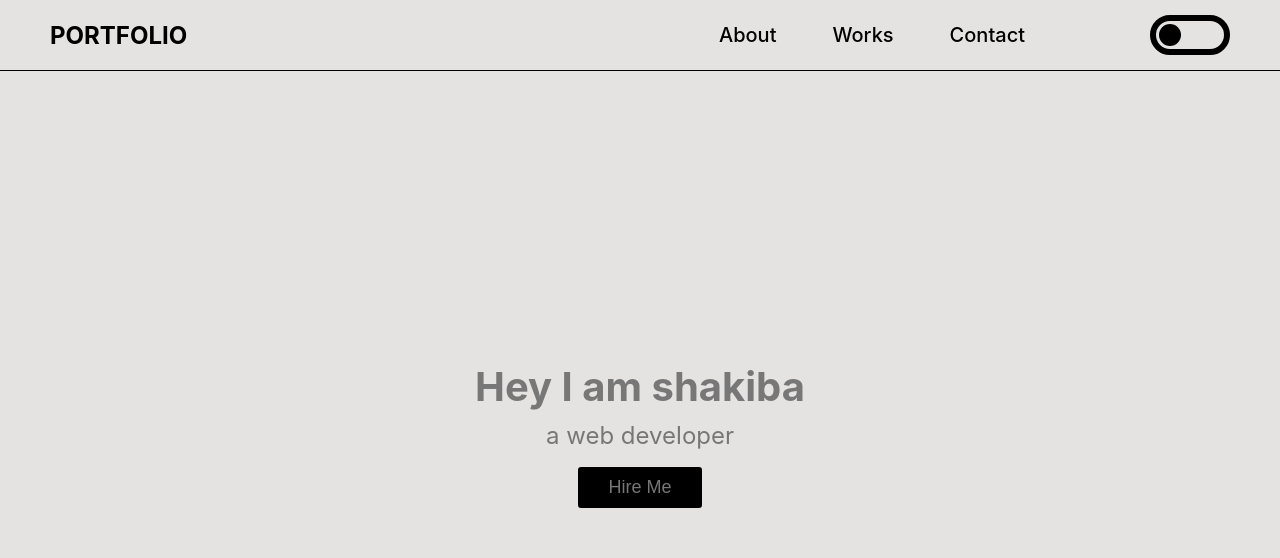
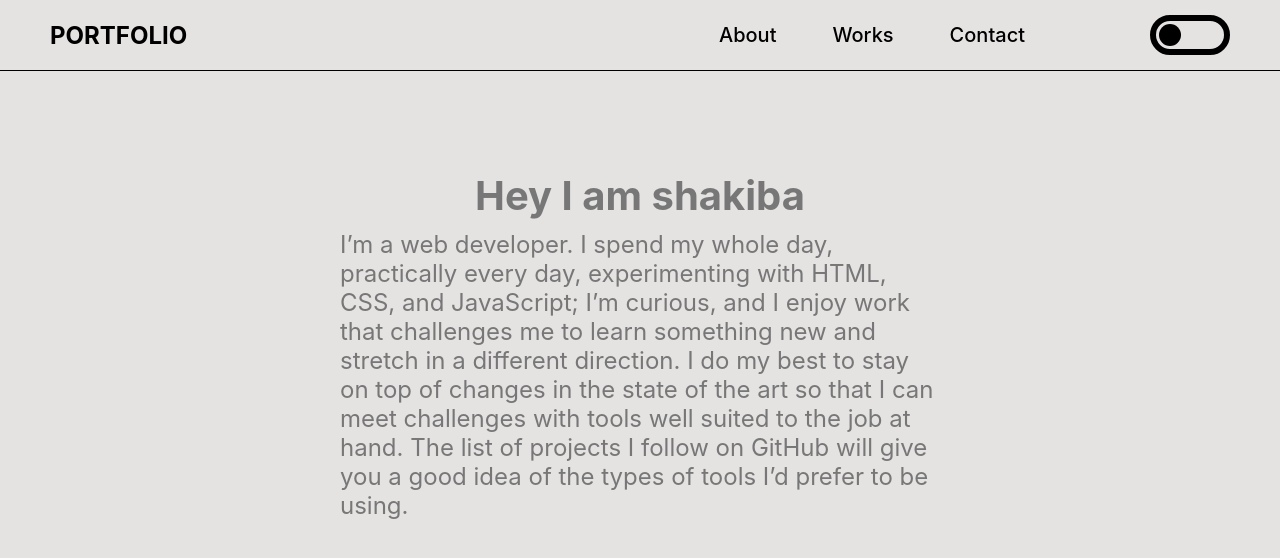
Before and after one commit to shakibahamzeh/Portfolio-React, a React (Create React App) app: page / in a window 1280 px wide. Shown: the top 558 px of the page. Built offline with nearby package versions, Linux system fonts and the light colour scheme.

Commit message:
remove button in aboutUs component

```diff
--- a/src/components/AboutUs.jsx
+++ b/src/components/AboutUs.jsx
@@ -10,9 +10,8 @@ const AboutUs = () =>{
         <div>
             <h1>Hey I am shakiba</h1>
             <p>
-                a web developer
+                I’m a web developer. I spend my whole day, practically every day, experimenting with HTML, CSS, and JavaScript; I’m curious, and I enjoy work that challenges me to learn something new and stretch in a different direction. I do my best to stay on top of changes in the state of the art so that I can meet challenges with tools well suited to the job at hand. The list of projects I follow on GitHub will give you a good idea of the types of tools I’d prefer to be using.
             </p>
-            <button className="aboutUsBtn">Hire Me</button>
         </div>
     </div>
   )
--- a/src/components/Works.jsx
+++ b/src/components/Works.jsx
@@ -5,11 +5,13 @@ import { ThemeContext } from '../context/ThemeContextProvider';
 
 const Works = ()=> {
   const works = [
-    {id: 1 , title: "dashboard" , link : "https://dashboard-shakiba-hamzeh-react-material-ui.netlify.app/",img:"https://ucarecdn.com/f1055287-b611-435d-a511-75428c977e21/dashboard.jpg"},
-    {id: 2 , title: "form" , link : "https://form-react-js-shakiba-hamzeh.netlify.app/",img:"https://ucarecdn.com/3a65a7b7-0a17-4945-9511-c44e30062b89/form.jpg"},
-    {id: 3 , title: "consulting" , link : "https://consulting-demo-shakiba-hamzeh.netlify.app/",img:"https://ucarecdn.com/fc74e3f3-ec92-4557-800f-980e39b2117f/consulting.jpg"},
-    {id: 4 , title: "wedding" , link : "https://wedding-demo-shakiba-hamzeh.netlify.app/",img:"https://ucarecdn.com/cb81380a-1d11-4064-af78-b96741f5226e/wedding.jpg"},
-    {id: 5 , title: "transport" , link : "https://transport-shakiba-hamzeh-bootstrap4.netlify.app/",img:"https://ucarecdn.com/deff9245-908c-45d5-963e-7552c546eef9/transport.jpg"}
+    {id: 1 , title: "Dashboard" , link : "https://dashboard-shakiba-hamzeh-react-material-ui.netlify.app/",img:"https://ucarecdn.com/f1055287-b611-435d-a511-75428c977e21/dashboard.jpg"},
+    {id: 2 , title:"Shop App" , link:"https://shop-app-shakiba-hamzeh-react-hooks.netlify.app/", img:"https://ucarecdn.com/33404bff-11cc-4a32-a6f6-93b033c1fdba/shop.jpg"},
+    {id: 3 , title: "Form Validation" , link : "https://form-react-js-shakiba-hamzeh.netlify.app/",img:"https://ucarecdn.com/3a65a7b7-0a17-4945-9511-c44e30062b89/form.jpg"},
+    {id: 4 , title: "Wedding Demo" , link : "https://wedding-demo-shakiba-hamzeh.netlify.app/",img:"https://ucarecdn.com/cb81380a-1d11-4064-af78-b96741f5226e/wedding.jpg"},
+    {id: 5 , title: "Consulting Demo" , link : "https://consulting-demo-shakiba-hamzeh.netlify.app/",img:"https://ucarecdn.com/fc74e3f3-ec92-4557-800f-980e39b2117f/consulting.jpg"},
+    {id: 6 , title: "Transport" , link : "https://transport-shakiba-hamzeh-bootstrap4.netlify.app/",img:"https://ucarecdn.com/deff9245-908c-45d5-963e-7552c546eef9/transport.jpg"},
+
   ];
 
    const Theme = useContext(ThemeContext);
--- a/src/components/aboutUs.css
+++ b/src/components/aboutUs.css
@@ -1,12 +1,18 @@
 .aboutContainer{
+    width: 100%;
     background-color:black;
     padding: 100px 30px;
     display: flex;
+    flex-direction: column;
     align-items: center;
     justify-content: center;
     text-align: center;
     height: calc(100vh - 70px);
     color:#777777;
+}
+.aboutContainer div{
+    max-width: 600px;
+    height: 100%;
 }
 .aboutContainer h1{
     font-size: 40px;
@@ -14,6 +20,7 @@
 .aboutContainer p{
     font-size: 24px;
     margin-top: 10px;
+    text-align: left;
 }
 .aboutUsBtn{
     outline: none;
@@ -39,7 +46,17 @@
     background-color: rgb(229, 226, 226);
     border-top: 1px solid black;
 }
-
+@media (max-width:635px) {
+    .worksContainer h2{
+    font-size: 28px;
+}
+    .container{
+        width: 100%;
+    }
+    .container h3{
+    font-size: 20px;
+   }
+}
 @media (max-width:430px) {
 .aboutContainer h1{
     font-size: 30px;
--- a/src/components/contact.css
+++ b/src/components/contact.css
@@ -57,6 +57,9 @@ color: #000;
 
 
 @media (max-width:635px) {
+    .contactContainer{
+    height: auto;
+}
     .contactContainer ul{
         width: 100%;
         justify-content: center;
--- a/src/components/navbar.css
+++ b/src/components/navbar.css
@@ -9,6 +9,7 @@
     color: rgb(229, 226, 226);
     position: sticky;
     top: 0;
+    z-index: 999;
 }
 
 /* logo*/
--- a/src/components/works.css
+++ b/src/components/works.css
@@ -21,9 +21,10 @@
 }
 .container{
     width: 35%;
-    background-color: #e61f24;
+    background-color: #d35054;
     margin: 20px;
     border-radius: 10px;
+    border: 1px solid #d35054;
 }
 .worksContainer a{
     text-decoration: none;
```
Also changed, not shown: src/assets/images/shop.jpg (added).
